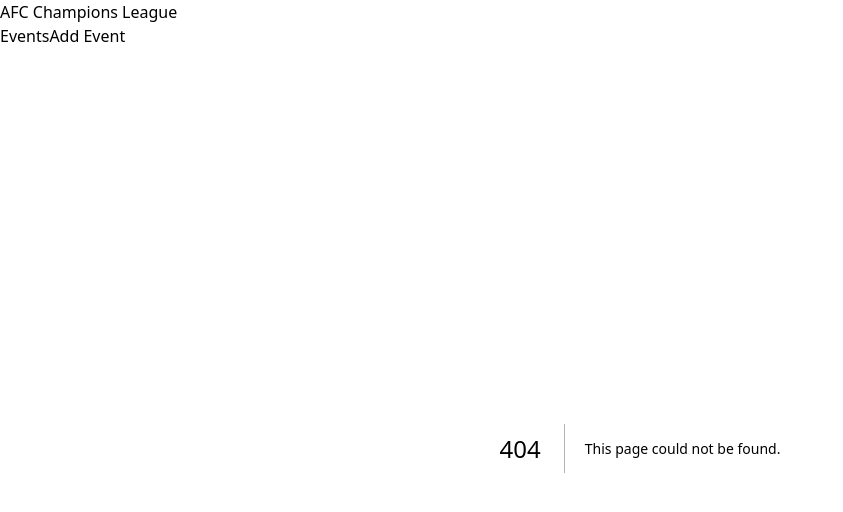
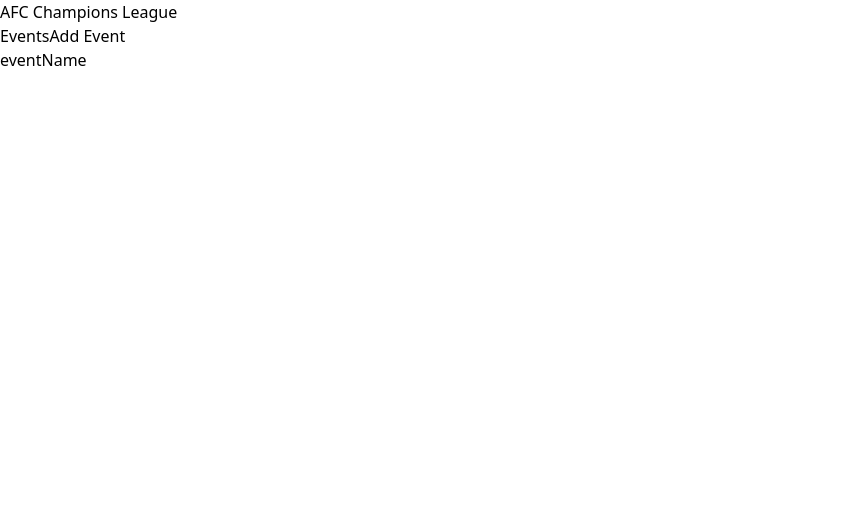
Before and after one commit to Gilsabo/sportradarchallenge, a Next.js app: page /events/1 in a window 1280 px wide. Before the commit this address had no page. Shown: the top 512 px of the page, without its empty margins (0-843 px from the left). Built offline with nearby package versions, Linux system fonts and the light colour scheme.

Commit message:
Create dynamic route for each event

```diff
--- /dev/null
+++ b/app/events/[eventName]/page.js
@@ -0,0 +1,4 @@
+export default function eventName(props) {
+  console.log('params', props.params.eventName);
+  return <div>eventName</div>;
+}
```
